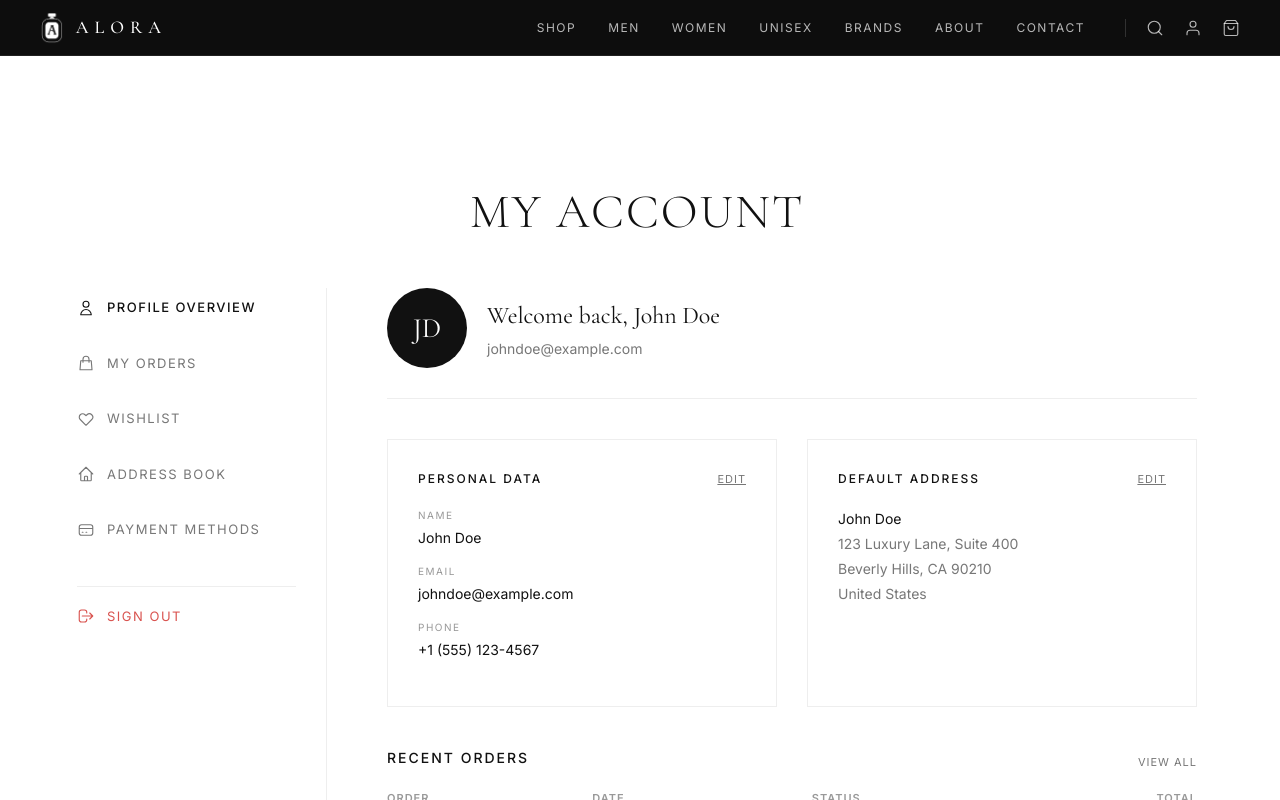
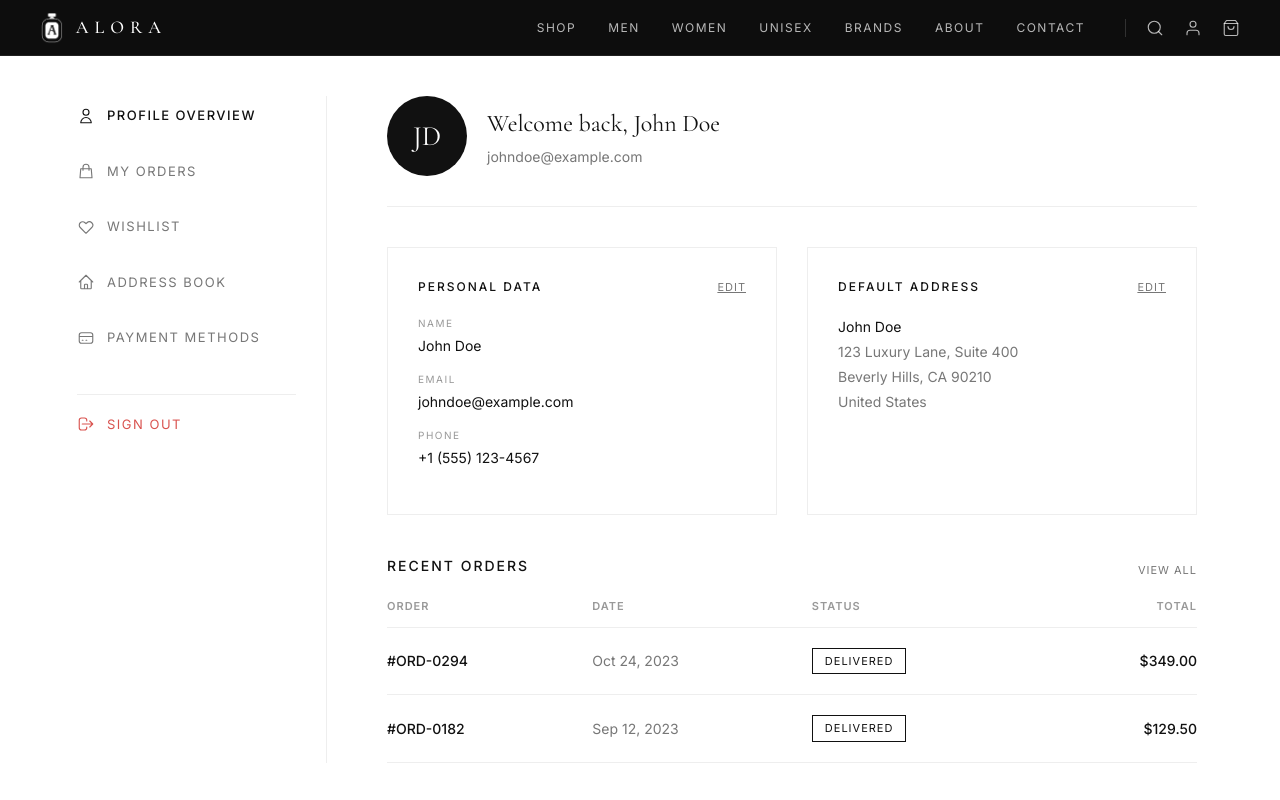
Before and after one commit to uzicodes/Alora, a Next.js app: page /profile in a window 1280 px wide. Shown: the top 800 px of the page. Built offline with nearby package versions, Linux system fonts and the light colour scheme.

Commit message:
feat: removed the Title Heading in the profile page &  removed the space over the title

```diff
--- a/src/app/profile/page.tsx
+++ b/src/app/profile/page.tsx
@@ -4,10 +4,6 @@ import "./profile.css";
 export default function ProfilePage() {
   return (
     <div className="profile-page">
-      <div className="profile-header">
-        <h1 className="profile-title">My Account</h1>
-      </div>
-
       <div className="profile-layout">
         {/* Sidebar Navigation */}
         <aside className="profile-sidebar">
@@ -92,9 +88,9 @@ export default function ProfilePage() {
               </div>
               <div className="profile-info-group">
                 <p className="profile-info-value">John Doe</p>
-                <p className="profile-info-value" style={{color: '#777', marginTop: '4px'}}>123 Luxury Lane, Suite 400</p>
-                <p className="profile-info-value" style={{color: '#777', marginTop: '4px'}}>Beverly Hills, CA 90210</p>
-                <p className="profile-info-value" style={{color: '#777', marginTop: '4px'}}>United States</p>
+                <p className="profile-info-value" style={{ color: '#777', marginTop: '4px' }}>123 Luxury Lane, Suite 400</p>
+                <p className="profile-info-value" style={{ color: '#777', marginTop: '4px' }}>Beverly Hills, CA 90210</p>
+                <p className="profile-info-value" style={{ color: '#777', marginTop: '4px' }}>United States</p>
               </div>
             </div>
           </div>
--- a/src/app/profile/profile.css
+++ b/src/app/profile/profile.css
@@ -1,15 +1,10 @@
 .profile-page {
   min-height: 100vh;
-  padding: 120px 40px 60px;
+  padding: 40px 40px 60px;
   background: #ffffff;
   color: #111111;
   max-width: 1200px;
   margin: 0 auto;
-}
-
-.profile-header {
-  margin-bottom: 40px;
-  text-align: center;
 }
 
 .profile-title {
```
